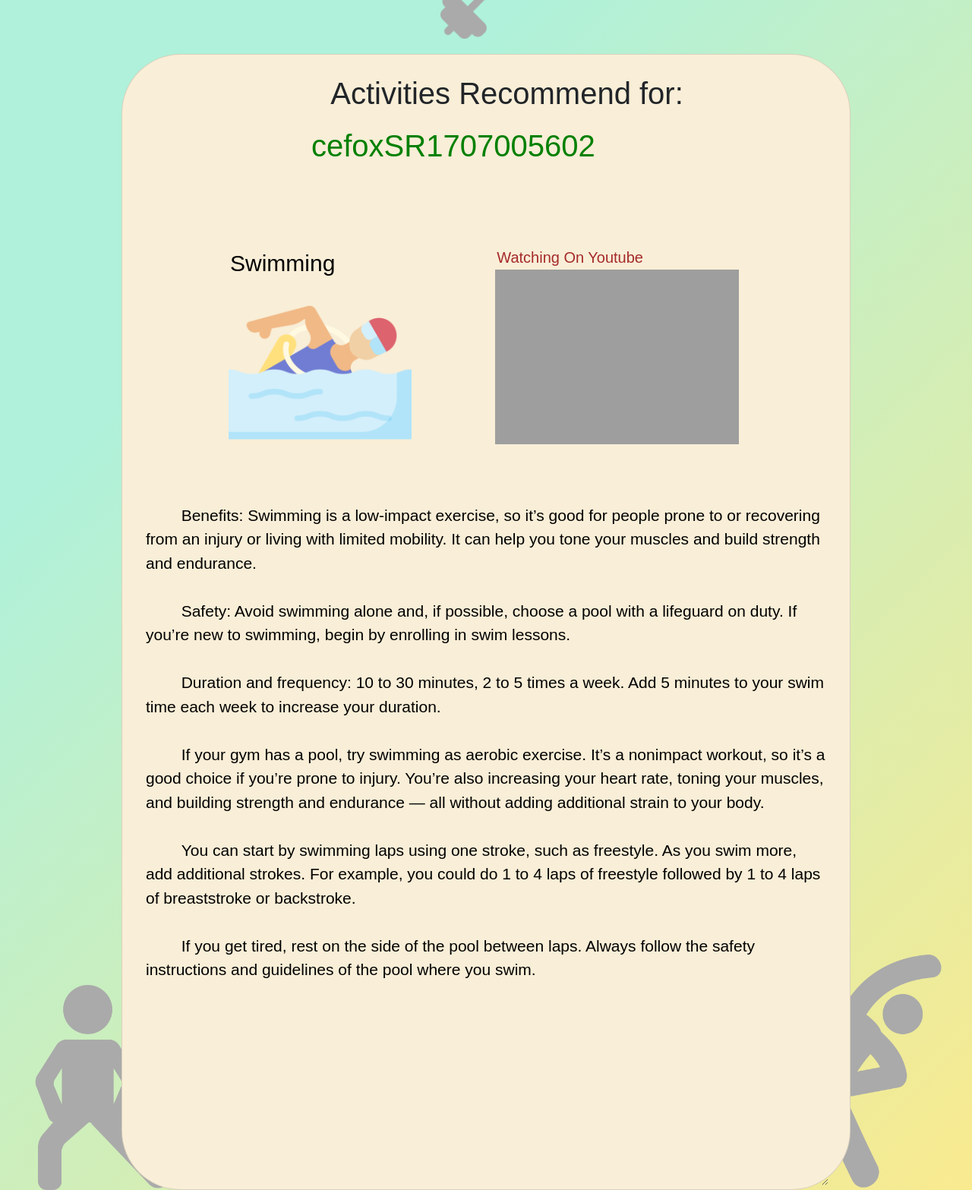
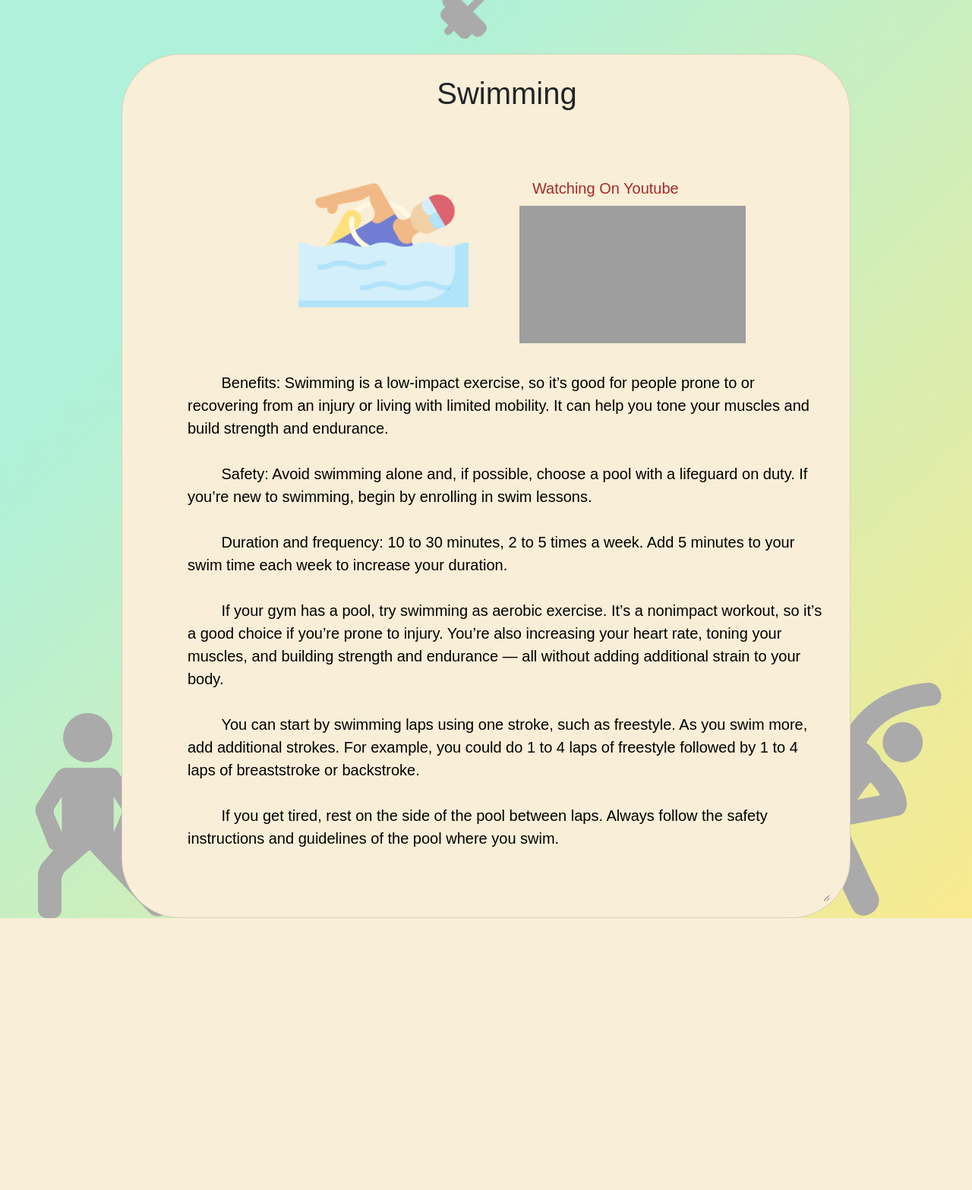
Before and after one commit to taveesub/HealthUp, a Django app: page /Detail/Clip1 in a window 1280 px wide. Shown: the part 69-1636 px from the top of the page at 76% size. After the commit the page ends 1278 px from the top, so only its background shows below. Run offline with Django 3.2, Linux system fonts and the light colour scheme; some libraries are stand-ins or nearby versions; grey boxes are pictures that could not be loaded.

Commit message:
edit everything

```diff
--- a/templates/detail_clip.html
+++ b/templates/detail_clip.html
@@ -51,13 +51,11 @@
 
   <div class="card container col d-flex flex-column justify-content-center w-75 h-50">
     <div class="HeaderName" align="center">
-      <label class="mt-3">Activities Recommend for:</label>
-      <input type = "text" name = "fname" value =  "cefoxSR1707005602"></div>
+      <label class="mt-3">Swimming</label>
 
     <div class="row">
         <div class="col-sm-5">
           <div>
-          <input type = "text" name = "actname" value =  "Swimming">
           <img src="../static/images/swimming.png" width="75%" height="75%"></div>
           <hr class="d-sm-none">
         </div>
@@ -69,7 +67,7 @@
           <hr class="d-sm-none"></div>
         </div>
 
-      <textarea id="description" name="description" cols="50" class="ml-4 mr-4">
+      <textarea disabled id="description" name="description" cols="50" class="ml-4 mr-4">
         Benefits: Swimming is a low-impact exercise, so it’s good for people prone to or recovering from an injury or living with limited mobility. It can help you tone your muscles and build strength and endurance.
 
         Safety: Avoid swimming alone and, if possible, choose a pool with a lifeguard on duty. If you’re new to swimming, begin by enrolling in swim lessons.
@@ -117,7 +115,7 @@ body {
 }
 .row {
     margin-left: 120px;
-    margin-top: 100px;
+    margin-top: 50px;
 
 }
 
@@ -183,7 +181,9 @@ textarea[name=description] {
   border: none;
   outline:none;
   width: 95%;
-  height: 900px;
+  height: 700px;
+  font-size: 20px;
+  color: black;
 }
 
 </style>
--- a/templates/detail_noclip.html
+++ b/templates/detail_noclip.html
@@ -65,7 +65,7 @@
         </div>
 
 
-      <textarea id="description" name="description" cols="50" class="ml-4">{{ lineitem.description }}
+      <textarea id="description" name="description" cols="50" class="ml-5 mt-5">{{ lineitem.description }}
 
       </textarea>
 
--- a/templates/recommand.html
+++ b/templates/recommand.html
@@ -45,11 +45,11 @@
             font-family: Arial, Helvetica, sans-serif;
             background-color: #f9ea8f;
             background:
-            url(../static/images/fitness.png) center top no-repeat fixed,
+                        url(../static/images/fitness.png) center top no-repeat fixed,
                         url(../static/images/stretching-exercises.png) right bottom no-repeat fixed,
                         url(../static/images/man-exercising-legs.png) left bottom no-repeat fixed,
                         linear-gradient(315deg, #f9ea8f 0%, #aff1da 74%);
-            background-size: 120px, 310px, 270px, auto;
+            background-size: 120px, 310px, 270px, 100% 120%;
 
         }
 
--- a/templates/welcome.html
+++ b/templates/welcome.html
@@ -89,7 +89,7 @@ body {
                         url(../static/images/stretching-exercises.png) right bottom no-repeat fixed,
                         url(../static/images/man-exercising-legs.png) left bottom no-repeat fixed,
                         linear-gradient(315deg, #f9ea8f 0%, #aff1da 74%);
-            background-size: 120px, 310px, 270px, auto;
+            background-size: 120px, 310px, 270px, 100% 120%;
 }
 
 .container-fluid {
```
Also changed, not shown: templates/detail_clip2.html (+5 -5 lines).
